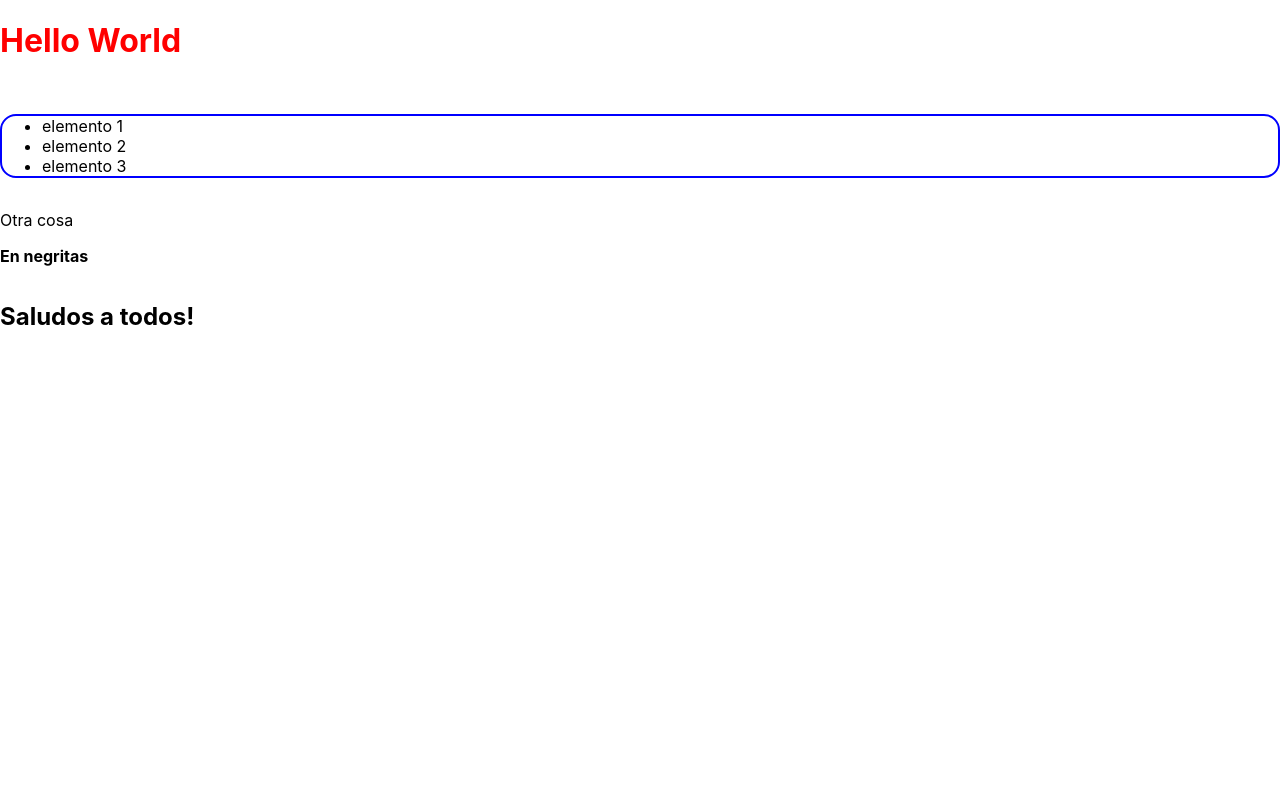
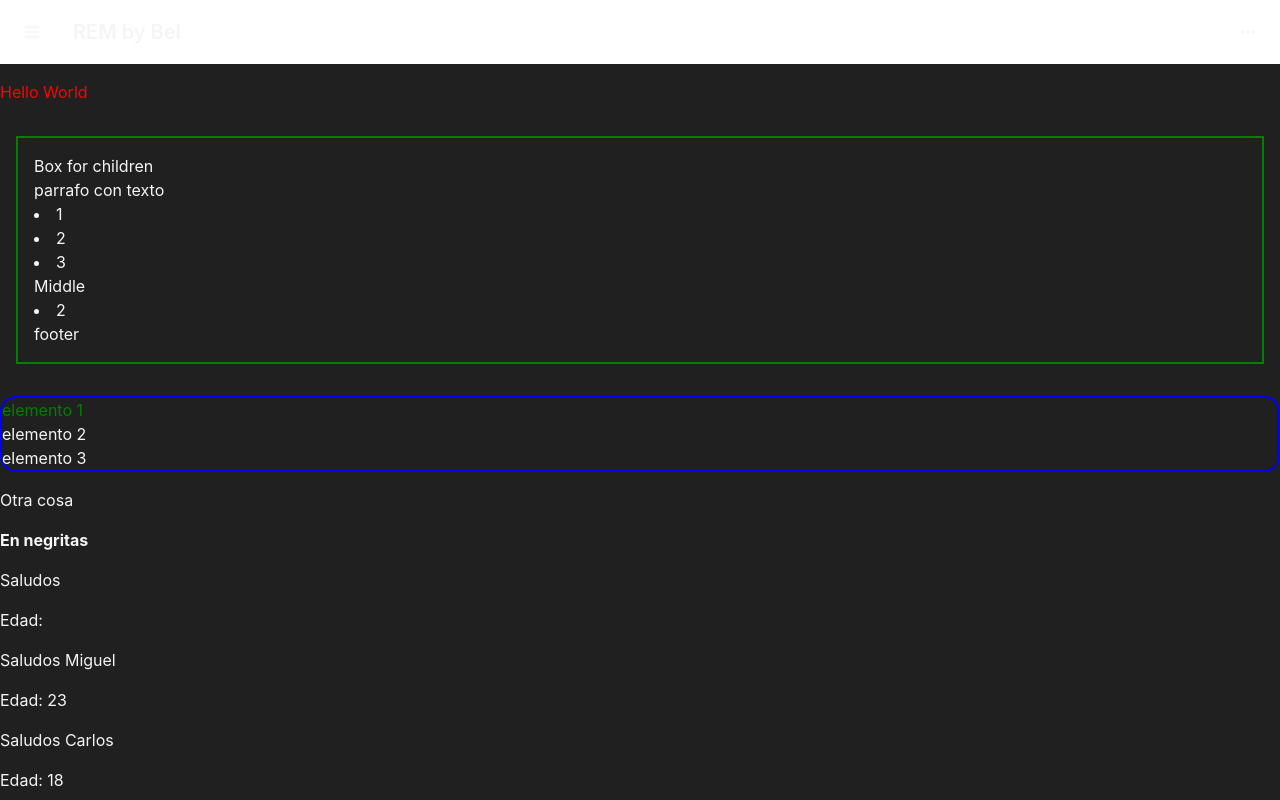
Before and after one commit to LautiLosio/coder-react-app, a React (Create React App) app: page / in a window 1280 px wide. Shown: the top 800 px of the page. Built offline with nearby package versions, Linux system fonts and the light colour scheme.

Commit message:
Update clase 3 y 4

```diff
--- /dev/null
+++ b/postcss.config.js
@@ -0,0 +1,6 @@
+module.exports = {
+  plugins: {
+    tailwindcss: {},
+    autoprefixer: {},
+  },
+}
--- a/src/App.css
+++ b/src/App.css
@@ -17,7 +17,6 @@ div.main {
   display: flex;
   flex-direction: column;
   gap: 1rem;
-
 }
 
 h1 {
@@ -27,6 +26,10 @@ h1 {
 ul {
   border: solid 2px blue;
   border-radius: 1rem;
+}
+
+li.green {
+  color: green;
 }
 
 .App-header {
--- a/src/App.js
+++ b/src/App.js
@@ -1,19 +1,33 @@
 import logo from './logo.svg';
 import './App.css';
 import Saludo from './components/Saludo'
+import BoxForChildren from './components/BoxForChildren';
+import NavBar from './components/NavBar';
+import Clicker from './components/Clicker';
 
 function App() {
   return (
     <div className="main">
+      <NavBar/>
       <h1>Hello World</h1>
+      <BoxForChildren>
+        <p>parrafo con texto</p>
+        <li>1</li>
+        <li>2</li>
+        <li>3</li>
+      </BoxForChildren>
       <ul>
-        <li>elemento 1</li>
+        <li className='green'>elemento 1</li>
         <li>elemento 2</li>
         <li>elemento 3</li>
       </ul>
       <span>Otra cosa</span>
       <strong>En negritas</strong>
       <Saludo></Saludo>
+      <Saludo name='Miguel' age={23} />
+      <Saludo name='Carlos' age={18} />
+
+      <Clicker>Haz asdf aqui</Clicker>
     </div>
   );
 }
--- /dev/null
+++ b/src/components/AgeLabel.js
@@ -0,0 +1,9 @@
+// rafce
+
+const AgeLabel = ( {age} ) => {
+  return (
+    <div>Edad: {age}</div>
+  )
+}
+
+export default AgeLabel
--- /dev/null
+++ b/src/components/BoxForChildren.js
@@ -0,0 +1,16 @@
+
+
+const BoxForChildren = ( {children} ) => {
+    const styles = { border: 'green 2px solid', padding: '1rem', margin: '1rem' };
+
+  return (
+    <div style={styles}>
+        <h3>Box for children</h3>
+        {children}
+        <h3>Middle</h3>
+        {children[2]}
+        <h3>footer</h3>
+    </div>
+  )
+}
+export default BoxForChildren
--- /dev/null
+++ b/src/components/Clicker.js
@@ -0,0 +1,34 @@
+import { useEffect, useState } from "react";
+
+const Clicker = ({ children }) => {
+
+    const [count, setCount] = useState(0);
+
+    // cuando se pasa un array vacio, el efecto se ejecuta solo una vez al montarse el componente
+    useEffect( ()=>{
+        console.log("component mounted");
+    }, [])
+
+    // cuando no se pasa el array, el efecto se ejecuta cada vez que se renderiza el componente
+    useEffect( ()=>{
+        console.log("component rendered");
+    })
+
+    // cuando se pasa un array con dependencias, el efecto se ejecuta cada vez que se renderiza el componente
+    useEffect( ()=>{
+        console.log("Se actualizo el contador", count);
+    },[count])
+
+    const handleClick = () => {
+        console.log("clicked");
+        setCount(count + 1);
+    }
+
+  return (
+    <>
+    <div className="m-5">{ count }</div>
+    <button className="btn m-5" onClick={handleClick}>{ children }</button>
+    </>
+  )
+}
+export default Clicker
--- /dev/null
+++ b/src/components/NavBar.js
@@ -0,0 +1,20 @@
+const NavBar = () => {
+  return (
+    <div><div className="navbar bg-base-100">
+    <div className="flex-none">
+      <button className="btn btn-square btn-ghost">
+        <svg xmlns="http://www.w3.org/2000/svg" fill="none" viewBox="0 0 24 24" className="inline-block w-5 h-5 stroke-current"><path strokeLinecap="round" strokeLinejoin="round" strokeWidth="2" d="M4 6h16M4 12h16M4 18h16"></path></svg>
+      </button>
+    </div>
+    <div className="flex-1">
+      <a className="btn btn-ghost normal-case text-xl">REM by Bel</a>
+    </div>
+    <div className="flex-none">
+      <button className="btn btn-square btn-ghost">
+        <svg xmlns="http://www.w3.org/2000/svg" fill="none" viewBox="0 0 24 24" className="inline-block w-5 h-5 stroke-current"><path strokeLinecap="round" strokeLinejoin="round" strokeWidth="2" d="M5 12h.01M12 12h.01M19 12h.01M6 12a1 1 0 11-2 0 1 1 0 012 0zm7 0a1 1 0 11-2 0 1 1 0 012 0zm7 0a1 1 0 11-2 0 1 1 0 012 0z"></path></svg>
+      </button>
+    </div>
+  </div></div>
+  )
+}
+export default NavBar
--- a/src/components/Saludo.js
+++ b/src/components/Saludo.js
@@ -1,6 +1,11 @@
-function Saludo () {
+import AgeLabel from "./AgeLabel"
+
+function Saludo ( {name, age} ) {
   return (
-    <h2>Saludos a todos!</h2>
+    <>
+      <h2>Saludos {name}</h2>
+      <AgeLabel age={age}/>
+    </>
   )
 }
 
--- a/src/index.css
+++ b/src/index.css
@@ -1,3 +1,7 @@
+@tailwind base;
+@tailwind components;
+@tailwind utilities;
+
 body {
   margin: 0;
   font-family: -apple-system, BlinkMacSystemFont, 'Segoe UI', 'Roboto', 'Oxygen',
@@ -5,6 +9,8 @@ body {
     sans-serif;
   -webkit-font-smoothing: antialiased;
   -moz-osx-font-smoothing: grayscale;
+  background-color: #202020;
+  color: whitesmoke;
 }
 
 code {
--- /dev/null
+++ b/tailwind.config.js
@@ -0,0 +1,10 @@
+/** @type {import('tailwindcss').Config} */
+module.exports = {
+  content: [
+    "./src/**/*.{js,jsx,ts,tsx}",
+  ],
+  theme: {
+    extend: {},
+  },
+  plugins: [require("daisyui")],
+}
```
Also changed, not shown: package.json (+7 -0 lines), 1 other file (tests, documents, lock files or other folders).
